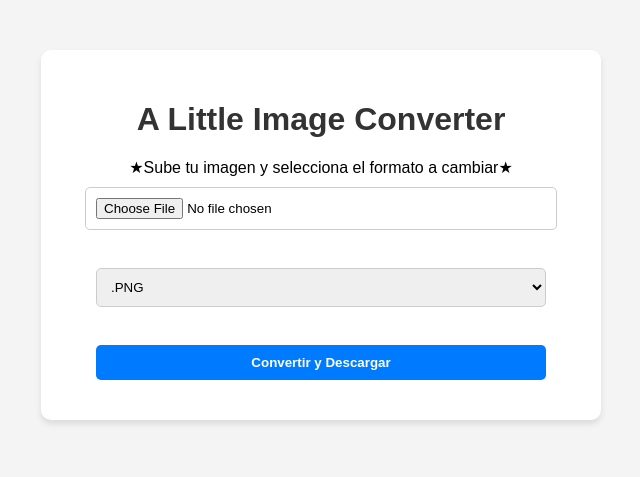
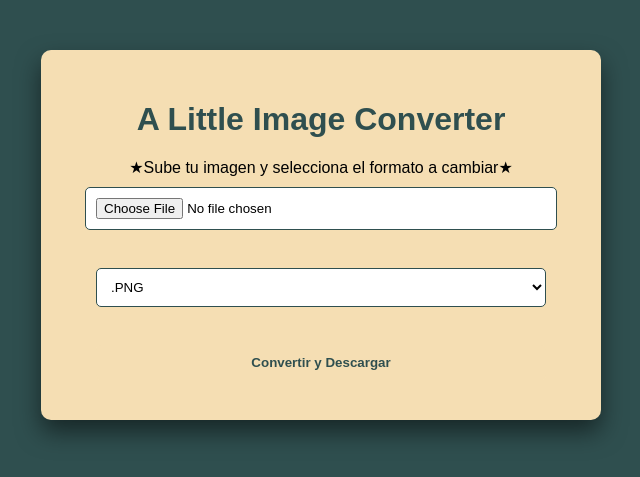
Before and after one commit to Marto-ZZ/Image-Converter-Python, a Flask app: page / in a window 1280 px wide. Shown: the top 477 px of the page, without its empty margins (319-959 px from the left). Run offline with Flask 3, Linux system fonts and the light colour scheme.

Commit message:
terminando la pagina (no me decido de que color poner el boton de descarga xd)

```diff
--- a/app.py
+++ b/app.py
@@ -1,34 +1,34 @@
 import os
-from flask import Flask, render_template, request, send_file
 from converter import cambiar_formato_imagen
+from flask import Flask, render_template, request, send_file              #flask es un "micro framework" para crear aplicaciones web, me va a ayudar a darle funcionalidad web a mi programa
 
-app = Flask(__name__)
+app = Flask(__name__)                                                     #declaramos la inizializacion de flask
 
-CARPETA_SUBIDAS = 'uploads'
-os.makedirs(CARPETA_SUBIDAS, exist_ok=True)
+CARPETA_SUBIDAS = 'uploads'                                               #declaramos la carpeta donde se van a guardar las imagenes subidas
+os.makedirs(CARPETA_SUBIDAS, exist_ok=True)                               #si la mista no existe la creamos
 
-@app.route('/')
-def inicio():
-    return render_template('index.html')
+@app.route('/')                                                           #indica la ruta principal de la aplicacion
+def inicio():                                                             #def_inicio(): es la funcion que se va a ejecutar cuando se acceda a la ruta principal
+    return render_template('index.html')                                  #renderiza el archivo index.html
 
-@app.route('/convertir', methods=['POST'])
-def procesar():
+@app.route('/convertir', methods=['POST'])                                #indica la ruta para convertir la imagen, solo acepta el metodo POST
+def procesar():                                                           #funcion que se va a ejecutar cuando se acceda a la ruta /convertir
     try:
-        archivo = request.files['archivo_usuario']
-        formato = request.form['formato_destino']
+        archivo = request.files['archivo_del_usuario']                    #obtenemos el archivo subido por el usuario
+        formato = request.form['formato_a_cambiar']                       #obtenemos el formato al que el usuario quiere cambiar la imagen
 
         if archivo.filename == '':
-            return "No seleccionaste ningún archivo."
+            return "No seleccionaste ningún archivo."                     #verificamos que el usuario haya subido un archivo
 
-        ruta_original = os.path.join(CARPETA_SUBIDAS, archivo.filename)
-        archivo.save(ruta_original)
+        ruta_original = os.path.join(CARPETA_SUBIDAS, archivo.filename)   #creamos la ruta completa del archivo subido
+        archivo.save(ruta_original)                                       #guardamos el archivo en la carpeta de uploads
 
-        ruta_convertida = cambiar_formato_imagen(ruta_original, formato)
+        ruta_convertida = cambiar_formato_imagen(ruta_original, formato)  #llamamos a la funcion cambiar_formato_imagen para convertir la imagen
 
-        return send_file(ruta_convertida, as_attachment=True)
+        return send_file(ruta_convertida, as_attachment=True)             #enviamos el archivo convertido al usuario para que lo descargue
 
-    except Exception as e:
+    except Exception as e:                                                #si no se cumple alguna de las condiciones anteriores, devolvemos un error
         return f"Ocurrió un error: {e}"
 
-if __name__ == '__main__':
+if __name__ == '__main__':                                                #si el archivo es ejecutado directamente, iniciamos la aplicacion web
     app.run(debug=True)
--- a/static/style.css
+++ b/static/style.css
@@ -2,42 +2,48 @@ body {
     font-family: sans-serif;
     text-align: center;
     padding: 50px;
-    background-color: #f4f4f4;
+    background-color: darkslategray;
     margin: 0;
 }
 
 .card {
-    background: white;
+    background: wheat;
     padding: 30px;
     border-radius: 10px;
-    box-shadow: 0 4px 6px rgba(0,0,0,0.1);
+    box-shadow: 0 12px 24px rgba(0,0,0,0.5);
     display: inline-block;
     max-width: 500px;
     width: 100%;
 }
 
 h1 {
-    color: #333;
+    color: darkslategray;
     margin-bottom: 20px;
 }
+/* Estilos para el titulo */
 
 select, input, button {
     margin: 10px 0;
     padding: 10px;
     border-radius: 5px;
-    border: 1px solid #ccc;
+    border: 1px solid darkslategray;
+    background-color: white;
     width: 90%;
 }
+/* Estilos para los inputs del usuario */
 
 button {
-    background-color: #007bff;
-    color: white;
+    background-color: wheat;
+    color: darkslategray;
     border: none;
     cursor: pointer;
     font-weight: bold;
     transition: background-color 0.3s ease;
 }
+/* Estilos para el boton de descarga */
 
 button:hover {
-    background-color: #0056b3;
+    background-color: darkslategray;
+    color: wheat;
 }
+/* Boton de descarga cuando le pasas el cursor encima */
--- a/templates/index.html
+++ b/templates/index.html
@@ -4,14 +4,15 @@
 <head>
     <meta charset="UTF-8">
     <title>Marto´s Python Images Converter</title>
-    <link rel="stylesheet" href="{{url_for('static', filename='style.css')}}">
+    <link rel="stylesheet" href="{{url_for('static', filename='style.css')}}"> <!--linkeamos el archivo de esta manera para mas comodidad con flask-->
 </head>
 
 <body>
     <div class="card">
         <h1>A Little Image Converter</h1>
-        <form action="/convertir" method="POST" enctype="multipart/form-data">
-
+        <form action="/convertir" method="POST" enctype="multipart/form-data"> <!--formulario que envia el archivo al servidor,-->
+            <!-- enctype="multipart/form-data" es necesario para subir archivos, ya que permite enviar archivos binarios-->
+            <!-- el method "POST" sirve para enviar datos al servidor de manera segura-->
             <label>★Sube tu imagen y selecciona el formato a cambiar★</label><br>
             <input type="file" name="archivo_del_usuario" required><br><br>
 
```
